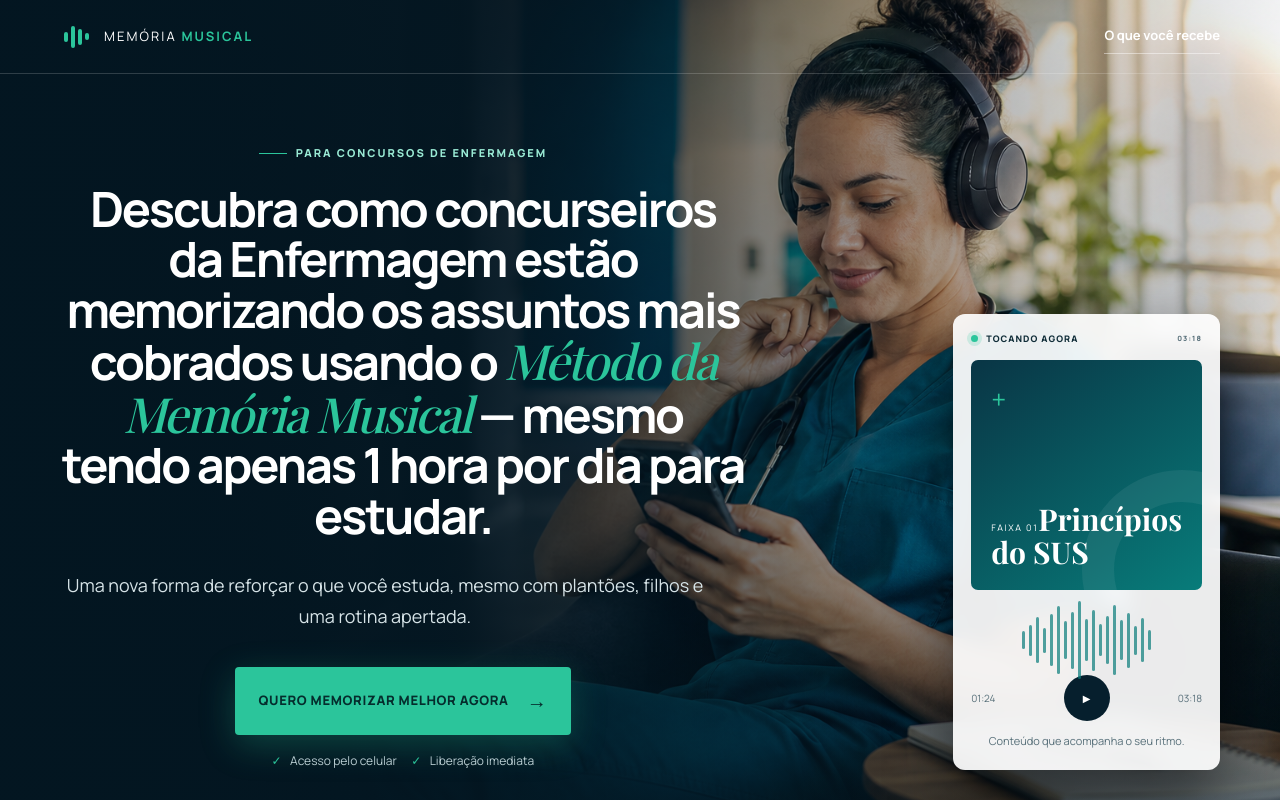
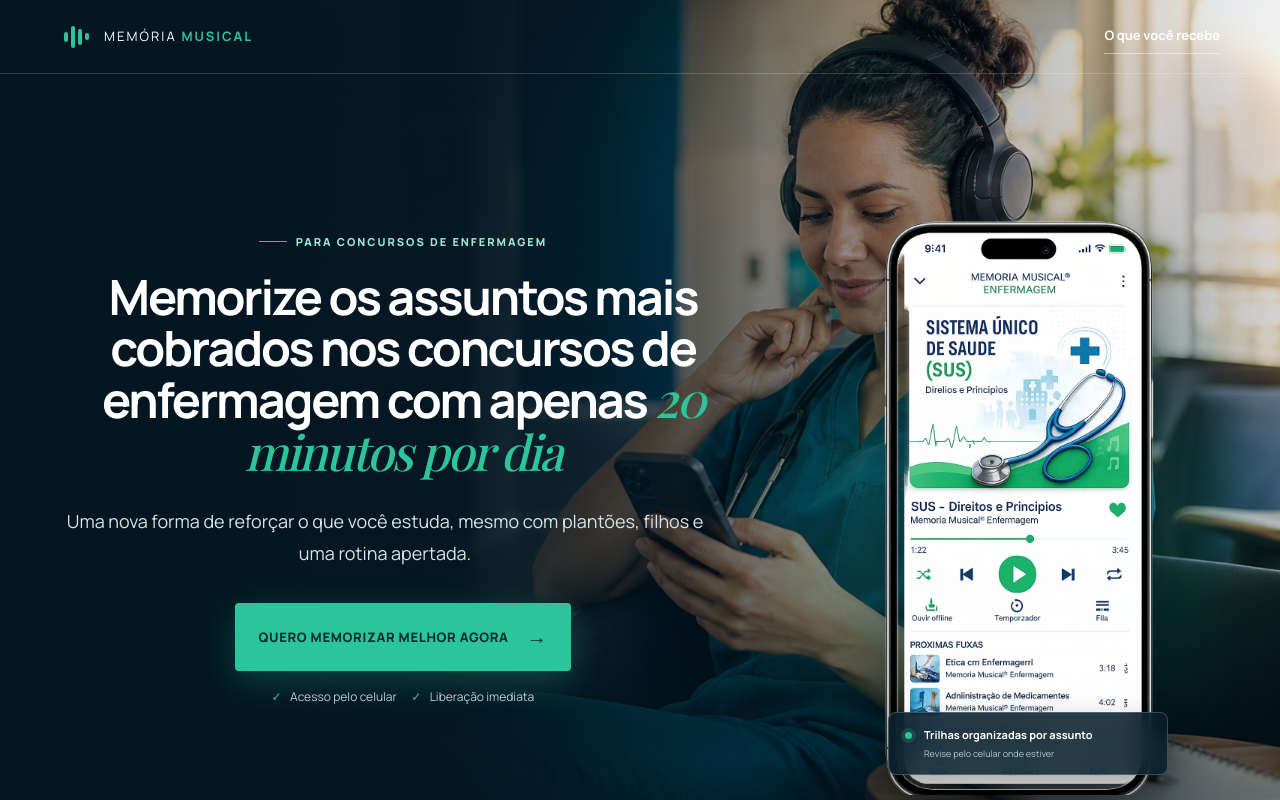
Before and after one commit to TACIO10/Enfermusic-upsell, a Next.js app: page / in a window 1280 px wide. Shown: the top 800 px of the page. Built offline with nearby package versions, Linux system fonts and the light colour scheme; a web font is replaced by a local one.

Commit message:
Feature app mockup in hero

```diff
--- /dev/null
+++ b/app/hero-product.css
@@ -0,0 +1,85 @@
+.hero-product {
+  align-self: end;
+  height: 650px;
+  position: relative;
+  display: flex;
+  justify-content: center;
+  align-items: flex-end;
+}
+
+.hero-product img {
+  display: block;
+  position: relative;
+  z-index: 2;
+  height: 100%;
+  width: auto;
+  max-width: 100%;
+  object-fit: contain;
+  object-position: bottom center;
+  filter: drop-shadow(0 28px 38px rgba(0, 10, 18, .55));
+}
+
+.product-glow {
+  position: absolute;
+  z-index: 1;
+  width: 430px;
+  height: 430px;
+  left: 50%;
+  bottom: 50px;
+  transform: translateX(-50%);
+  border-radius: 50%;
+  background: rgba(43, 197, 155, .22);
+  filter: blur(55px);
+}
+
+.product-caption {
+  position: absolute;
+  z-index: 3;
+  left: 50%;
+  bottom: 20px;
+  transform: translateX(-50%);
+  width: 280px;
+  padding: 14px 16px;
+  border: 1px solid rgba(255, 255, 255, .2);
+  border-radius: 8px;
+  background: rgba(4, 29, 41, .86);
+  backdrop-filter: blur(12px);
+  box-shadow: 0 16px 35px rgba(0, 0, 0, .35);
+  display: grid;
+  grid-template-columns: 10px 1fr;
+  column-gap: 9px;
+  color: #fff;
+}
+
+.product-caption .live-dot {
+  grid-row: 1 / 3;
+  margin-top: 5px;
+}
+
+.product-caption strong {
+  font-size: 11px;
+}
+
+.product-caption small {
+  margin-top: 3px;
+  color: #a8c8ce;
+  font-size: 9px;
+}
+
+@media (max-width: 900px) {
+  .hero-product {
+    height: 530px;
+    margin-top: 10px;
+  }
+}
+
+@media (max-width: 580px) {
+  .hero-product {
+    height: 430px;
+  }
+
+  .product-caption {
+    width: 250px;
+    bottom: 6px;
+  }
+}
--- a/app/layout.tsx
+++ b/app/layout.tsx
@@ -5,6 +5,7 @@ import "./globals.css";
 import "./headlines.css";
 import "./conversion-updates.css";
 import "./headline-size.css";
+import "./hero-product.css";
 
 const manrope = Manrope({ variable: "--font-sans", subsets: ["latin"] });
 const playfair = Playfair_Display({ variable: "--font-serif", subsets: ["latin"], style: ["normal", "italic"] });
--- a/app/page.tsx
+++ b/app/page.tsx
@@ -53,29 +53,22 @@ export default function Home() {
         <div className="container hero-grid">
           <div className="hero-copy">
             <div className="eyebrow"><span />Para concursos de enfermagem</div>
-            <h1>Descubra como concurseiros da Enfermagem estão memorizando os assuntos mais cobrados usando o <em>Método da Memória Musical</em> — mesmo tendo apenas 1 hora por dia para estudar.</h1>
+            <h1>Memorize os assuntos mais cobrados nos concursos de enfermagem com apenas <em>20 minutos por dia</em></h1>
             <p className="hero-lead">Uma nova forma de reforçar o que você estuda, mesmo com plantões, filhos e uma rotina apertada.</p>
             <Button>Quero memorizar melhor agora</Button>
             <p className="microcopy"><span>✓</span> Acesso pelo celular <span>✓</span> Liberação imediata</p>
           </div>
-          <div className="audio-card">
-            <div className="audio-top"><span className="live-dot" />Tocando agora <small>03:18</small></div>
-            <div className="cover-art">
-              <span className="cross">+</span>
-              <div><small>FAIXA 01</small><strong>Princípios<br />do SUS</strong></div>
-            </div>
-            <Waveform />
-            <div className="player">
-              <span>01:24</span><button aria-label="Reproduzir amostra">▶</button><span>03:18</span>
-            </div>
-            <p>Conteúdo que acompanha o seu ritmo.</p>
+          <div className="hero-product">
+            <div className="product-glow" />
+            <img src="/memoria-musical-app.webp" alt="Aplicativo Memória Musical mostrando uma trilha sobre o Sistema Único de Saúde" />
+            <div className="product-caption"><span className="live-dot" /><strong>Trilhas organizadas por assunto</strong><small>Revise pelo celular onde estiver</small></div>
           </div>
         </div>
       </section>
 
       <section className="proof-strip">
         <div className="container strip-grid">
-          <div><strong>1 hora</strong><span>pode render muito mais</span></div>
+          <div><strong>20 minutos</strong><span>de revisão por dia</span></div>
           <div><strong>10+ temas</strong><span>essenciais da enfermagem</span></div>
           <div><strong>Onde estiver</strong><span>revisão prática pelo celular</span></div>
         </div>
```
Also changed, not shown: public/memoria-musical-app.webp (added).
